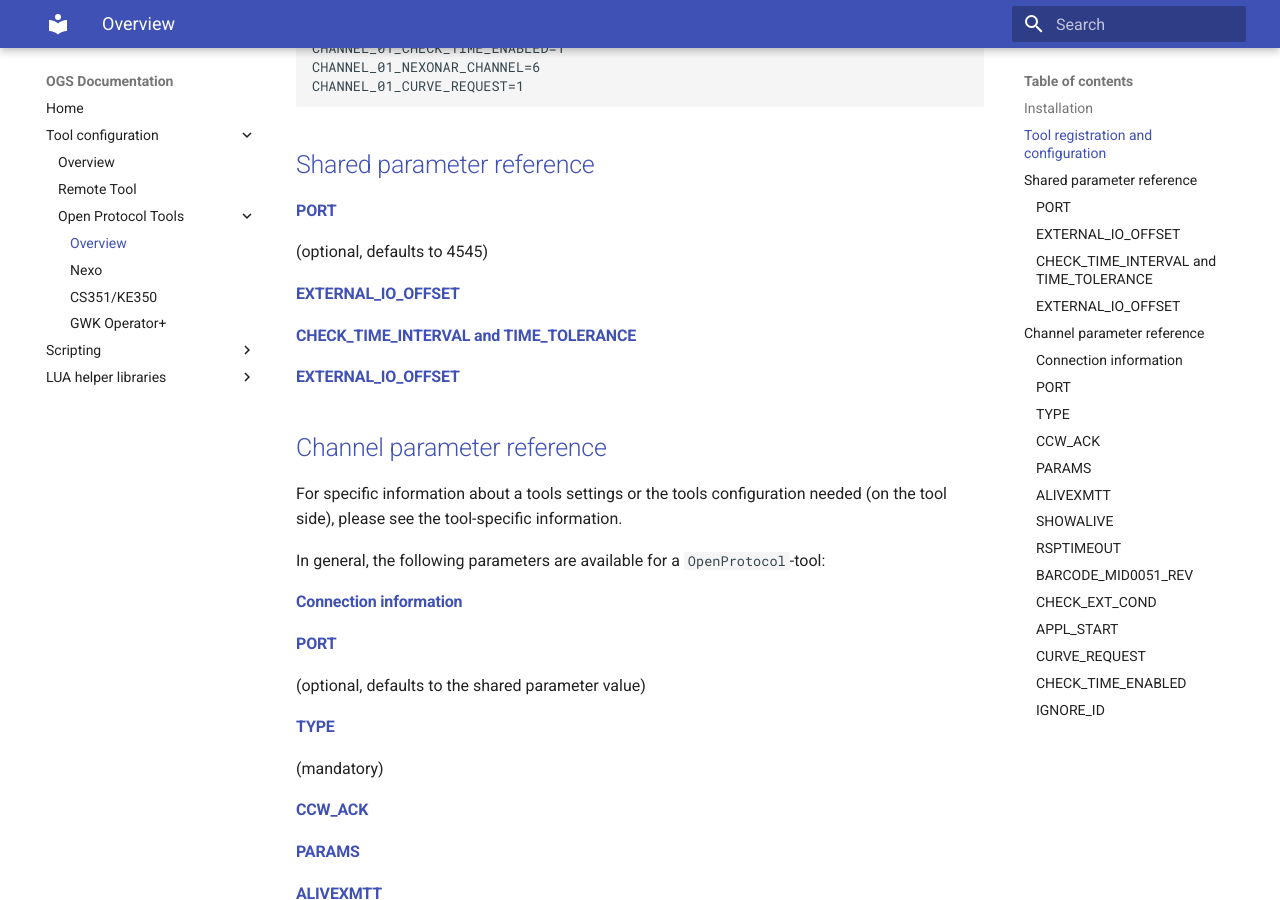
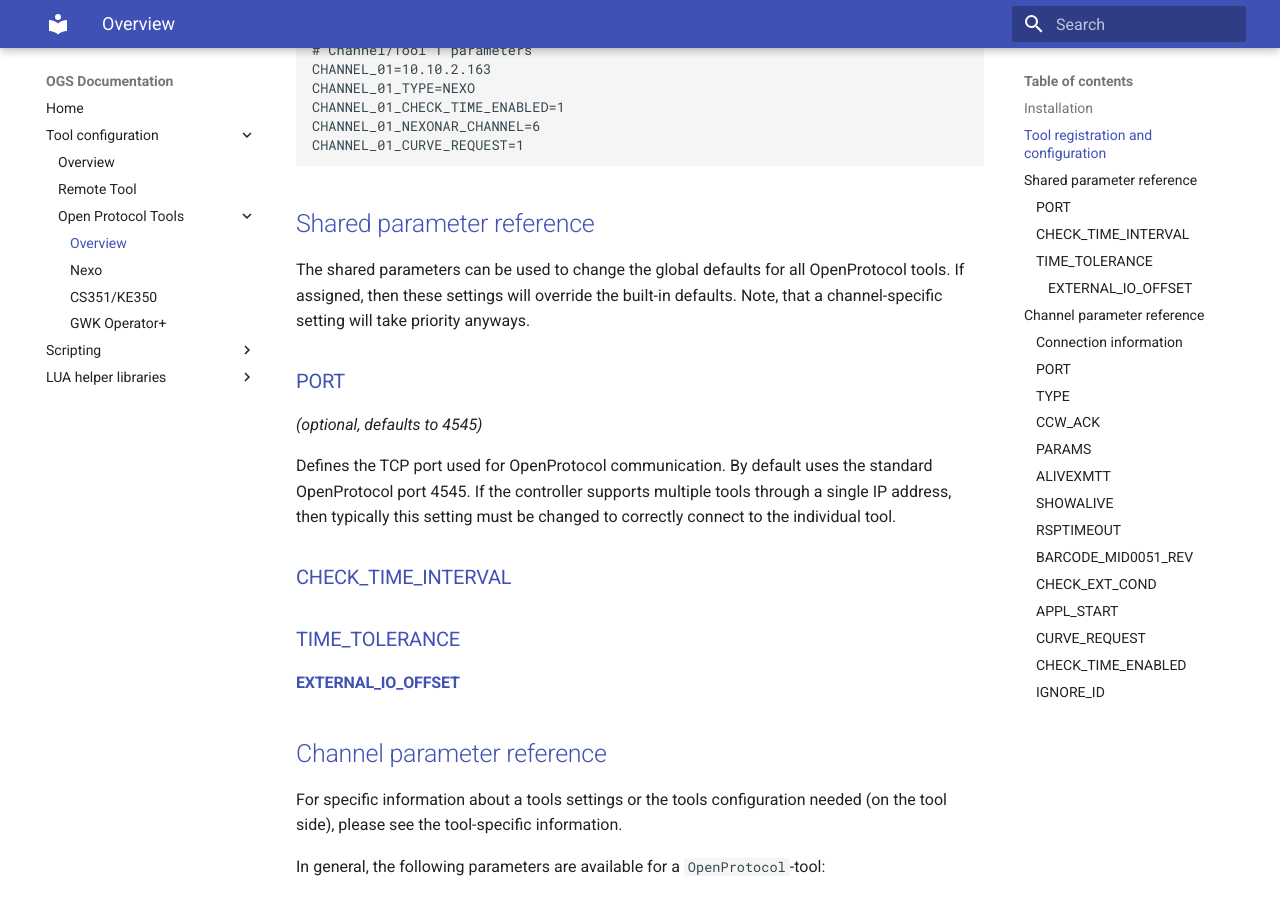
Before and after one commit to haller-erne/ogs, an MkDocs documentation site: the page built from docs/tools/openprotocol/README.md, in a window 1280 px wide and 900 px high, scrolled down 1447 px. Built offline with MkDocs 1.6.1 and Material for MkDocs 9.7.7, drawn with Linux system fonts in a browser that asks for light colours; some of the changed text lies outside the part shown.

Commit message:
Added global 400mp

```diff
--- a/docs/tools/openprotocol/README.md
+++ b/docs/tools/openprotocol/README.md
@@ -7,6 +7,7 @@
 - GWK Operator+ torque wrenches (for more information, see [GWK Operator+ OpenProtocol](/docs/tools/openprotocol/nexo.md))
 - Crane TCI torque wrenches (for more information, see [Crane OpenProtocol](/docs/tools/openprotocol/crane.md))
 - Gehmeyr Exact Wifi tools (for more information, see [Gehmeyr OpenProtocol](/docs/tools/openprotocol/gehmeyr.md))
+- Sturtevant Richmont Global 400 MP connected Exacta 2 digital torque wrenches (for more information, see [Sturtevant Richmond OpenProtocol](/docs/tools/openprotocol/sturtevant.md))
 
 The overall configuration for these tools is similar and the actual driver has the same set of configuration parameters - described on this page.
 
@@ -50,13 +51,16 @@
 
 ## Shared parameter reference
 
-#### PORT
+The shared parameters can be used to change the global defaults for all OpenProtocol tools. If assigned, then these settings will override the built-in defaults. Note, that a channel-specific setting will take priority anyways.
 
-(optional, defaults to 4545)
+### PORT
+_(optional, defaults to 4545)_
 
-#### EXTERNAL_IO_OFFSET
+Defines the TCP port used for OpenProtocol communication. By default uses the standard OpenProtocol port 4545. If the controller supports multiple tools through a single IP address, then typically this setting must be changed to correctly connect to the individual tool.
 
-#### CHECK_TIME_INTERVAL and TIME_TOLERANCE
+### CHECK_TIME_INTERVAL
+
+### TIME_TOLERANCE
 
 #### EXTERNAL_IO_OFFSET
 
```
Also changed, not shown: docs/tools/openprotocol/sturtevant.md (added, +5 -0 lines).
